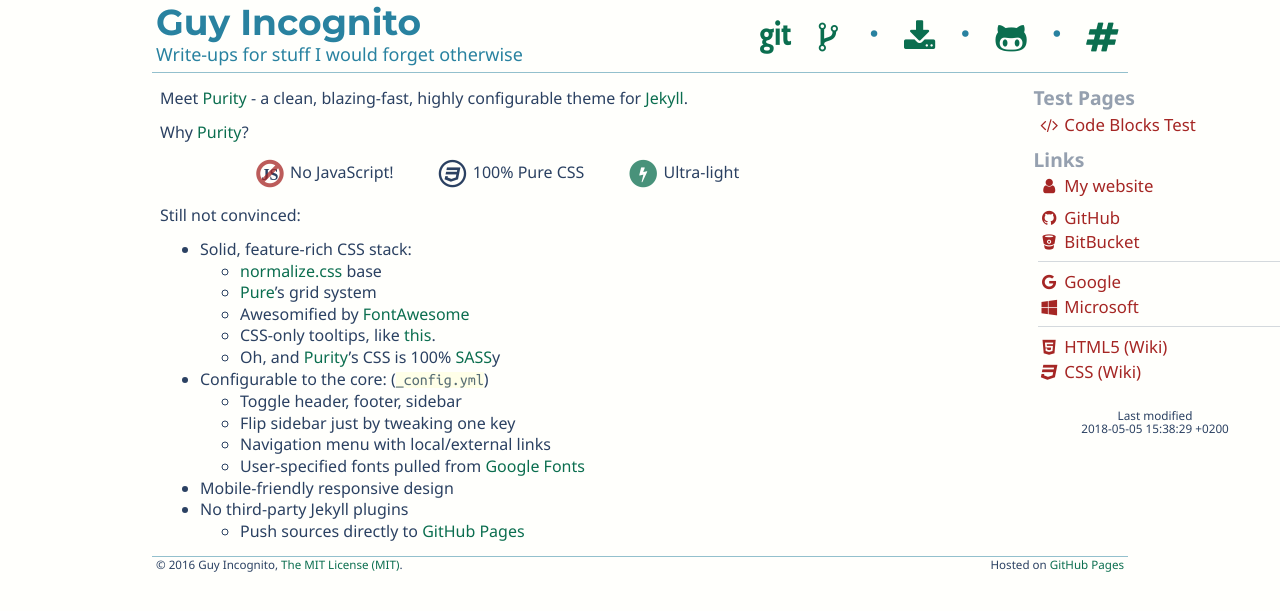
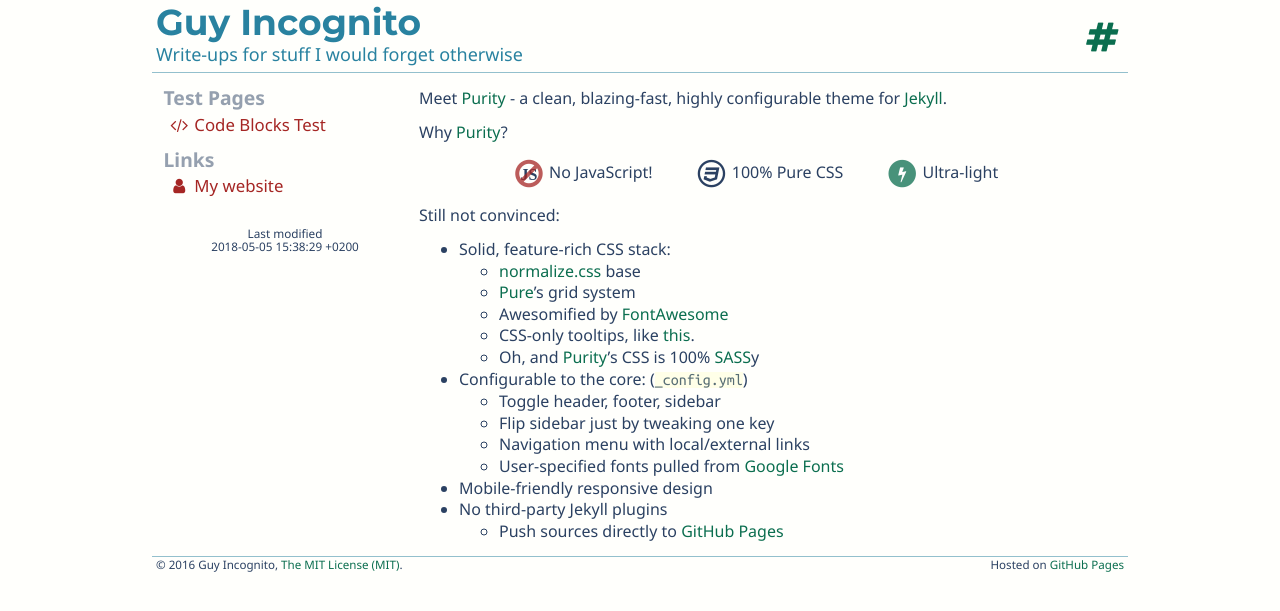
Before and after one commit to AllesCoolAllesBestens/AllesCoolAllesBestens.github.io, a Jekyll site: the page built from index.md, in a window 1280 px wide. Shown: the top 611 px of the page. Built offline with Jekyll 4.4.1, drawn with Linux system fonts in a browser that asks for light colours; nearby versions of some CDN libraries.

Commit message:
Removed stuff

```diff
--- a/_config.yml
+++ b/_config.yml
@@ -58,28 +58,9 @@
   header:
     style: fixed
   sidebar:
-    style: right
+    style: left
 
 topmenu:
-  GitHub:
-    Purity:
-      url:   https://github.com/SaswatPadhi/purity-jekyll-theme
-      title: 'Purity repo on GitHub'
-      icon:  git
-    Fork:
-      url:   https://github.com/SaswatPadhi/purity-jekyll-theme#fork-destination-box
-      title: 'Fork Purity'
-      icon:  code-fork
-  Download:
-    Zip:
-      url:   https://github.com/SaswatPadhi/purity-jekyll-theme/archive/master.zip
-      title: 'Download zip source'
-      icon:  download
-  Author:
-    padhi:
-      url:   http://saswatpadhi.github.io
-      title: '@SaswatPadhi on GitHub'
-      icon:  github-alt
   Test Pages:
     headings_test:
       local: tests/headings.md
@@ -95,31 +76,3 @@
       icon:  user
     split_1:
       type:  spacer
-    github:
-      url:   https://github.com
-      title: GitHub
-      icon:  github
-    bitbucket:
-      url:   https://bitbucket.com
-      title: BitBucket
-      icon:  bitbucket
-    split_2:
-      type:  separator
-    google:
-      url:   https://google.com
-      title: Google
-      icon:  google
-    microsoft:
-      url:   https://microsoft.com
-      title: Microsoft
-      icon:  windows
-    split_3:
-      type:  separator
-    html5:
-      url:   https://en.wikipedia.org/wiki/HTML5
-      title: HTML5 (Wiki)
-      icon:  html5
-    css:
-      url:   https://en.wikipedia.org/wiki/Cascading_Style_Sheets
-      title: CSS (Wiki)
-      icon:  css3
```
